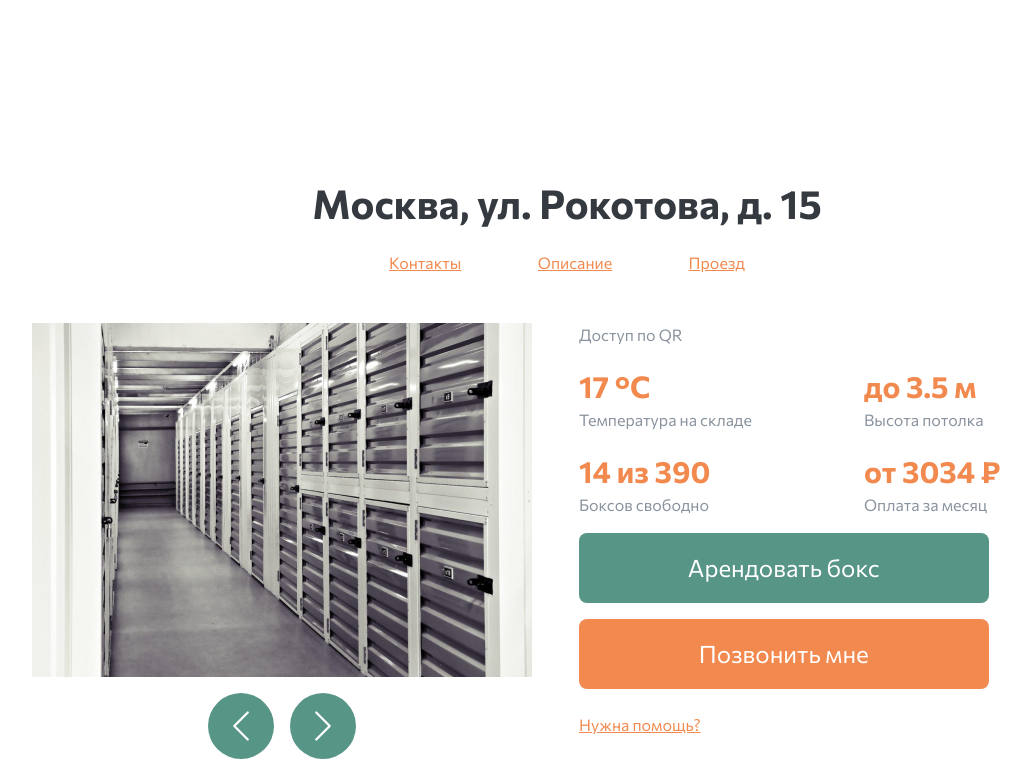
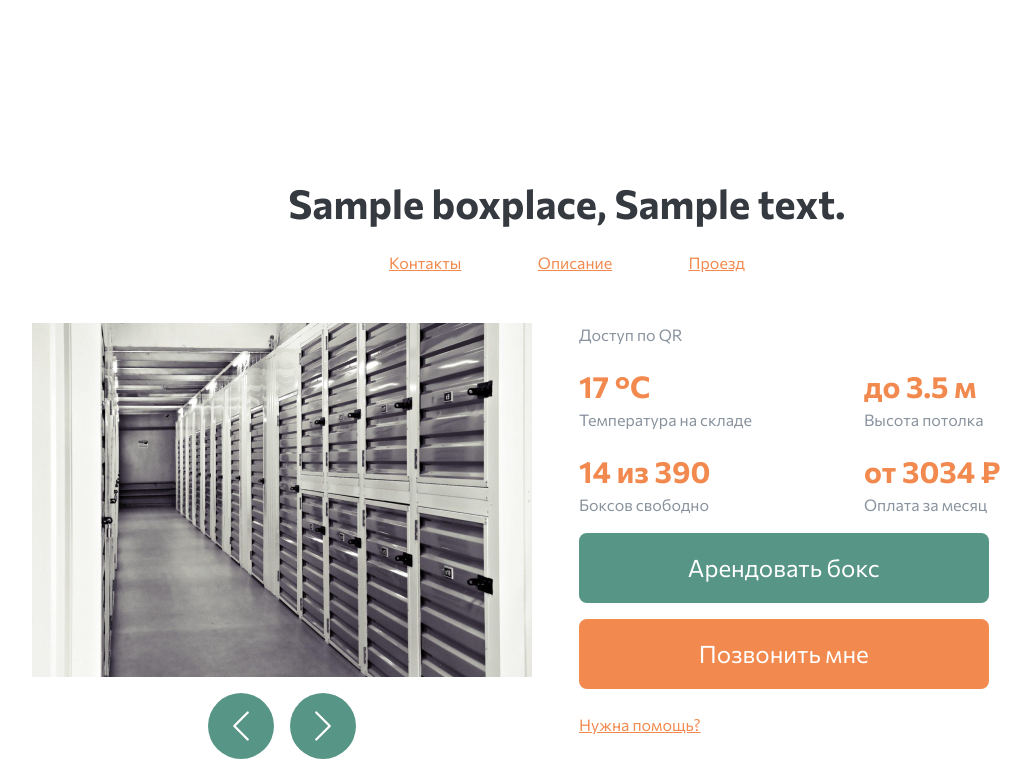
Before and after one commit to permsky/self_storage_site, a Django app: page /boxes/ in a window 1280 px wide. Shown: the part 1289-2063 px from the top of the page, without its empty margins (73-1104 px from the left). Run offline with Django 3.2, Linux system fonts and the light colour scheme; tables that the repository leaves empty hold one stand-in row (values such as "Sample post"); grey boxes marked "Sample" are stand-in pictures; parts of the project's set-up code (start-up, migrations or seed data) failed here and were passed over; some libraries are stand-ins or nearby versions.

Commit message:
intermediate commit_v2

```diff
--- a/self_storage_site/templates/boxes.html
+++ b/self_storage_site/templates/boxes.html
@@ -93,7 +93,7 @@
         {% for place in all_places %}
 		<ul class="nav nav-pills mb-3 d-flex justify-content-between" id="boxes-links" role="tablist">
 			<li class="nav-item flex-grow-1 mx-2" role="presentation">
-				<a href="#BOX" class="row text-decoration-none py-3 px-4 mt-5 SelfStorage__boxlink" id="pills-Moscow-tab" data-bs-toggle="pill" data-bs-target="#pills-Moscow" role="tab" aria-controls="pills-Moscow" aria-selected="true">
+				<a href="#BOX" class="row text-decoration-none py-3 px-4 mt-5 SelfStorage__boxlink" id="pills-{{place.pk}}-tab" data-bs-toggle="pill" data-bs-target="#pills-{{place.pk}}" role="tab" aria-controls="pills-{{place.pk}}" aria-selected="true">
 					<div class="col-12 col-lg-3 d-flex justify-content-center">
 						{% thumbnail place.image "270x98" crop="center" upscale=True as im %}
 						<img src="{{ im.url }}" alt="" class="mb-3 mb-lg-0">
@@ -116,16 +116,18 @@
 		{% endthumbnail %}
 		{% endfor %}
 		<script>
-			document.getElementById('pills-Moscow-tab').addEventListener('click', () => {
+		  {% for place in all_places %}
+			document.getElementById('pills-{{place.pk}}-tab').addEventListener('click', () => {
 				document.getElementById('toBox').click()
 			})
-
+          {% endfor %}
 		</script>
 	</article>
 	<article class="pt-header" id="BOX">
 		<div class="tab-content" id="boxes-content">
-			<div class="tab-pane fade show active" id="pills-Moscow" role="tabpanel" aria-labelledby="pills-Moscow-tab">
-				<h1 class="text-center mb-4 fw-bold">Москва, ул. Рокотова, д. 15</h1>
+			{% for place in all_places %}
+			<div class="tab-pane fade show active" id="pills-{{place.pk}}" role="tabpanel" aria-labelledby="pills-{{place.pk}}-tab">
+				<h1 class="text-center mb-4 fw-bold">{{place.name}}, {{place.address}}</h1>
 				<div class="row d-flex flex-column mb-5">
 					<div class="col-12 col-sm-6 col-lg-4 d-flex justify-content-between align-self-center">
 						<a type="button" class="SelfStorage_orange" data-bs-container="body" data-bs-toggle="popover" data-bs-placement="bottom" title="Контакты" data-bs-content="Список контактов">
@@ -193,7 +195,7 @@
 					</div>
 				</div>
 			</div>
-
+            {% endfor %}
 		</div>
 
 		<form class="row mt-5 d-none">
```
